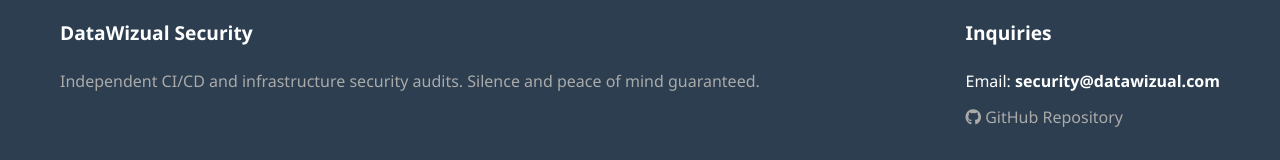
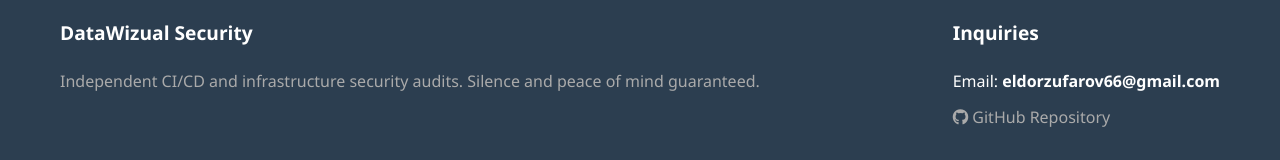
Before and after one commit to DataWizual/DataWizual.github.io, a plain HTML site: page index.html in a window 1280 px wide. Shown: the part 2055-2215 px from the top of the page. Drawn offline with Linux system fonts and the light colour scheme; files whose address does not match are found by name.

Commit message:
Mail-to: eldorzufarov66@gmail.com

```diff
--- a/index.html
+++ b/index.html
@@ -147,7 +147,7 @@
             </div>
             <div class="footer-section">
                 <h4>Inquiries</h4>
-                <p>Email: <strong>security@datawizual.com</strong></p>
+                <p>Email: <strong>eldorzufarov66@gmail.com</strong></p>
                 <p style="margin-top: 10px;">
                     <a href="https://github.com/auditor-core-systems/audit-core-baseline-v1.git" target="_blank" style="color: #aaa; text-decoration: none;">
                         <i class="fab fa-github"></i> GitHub Repository
```
